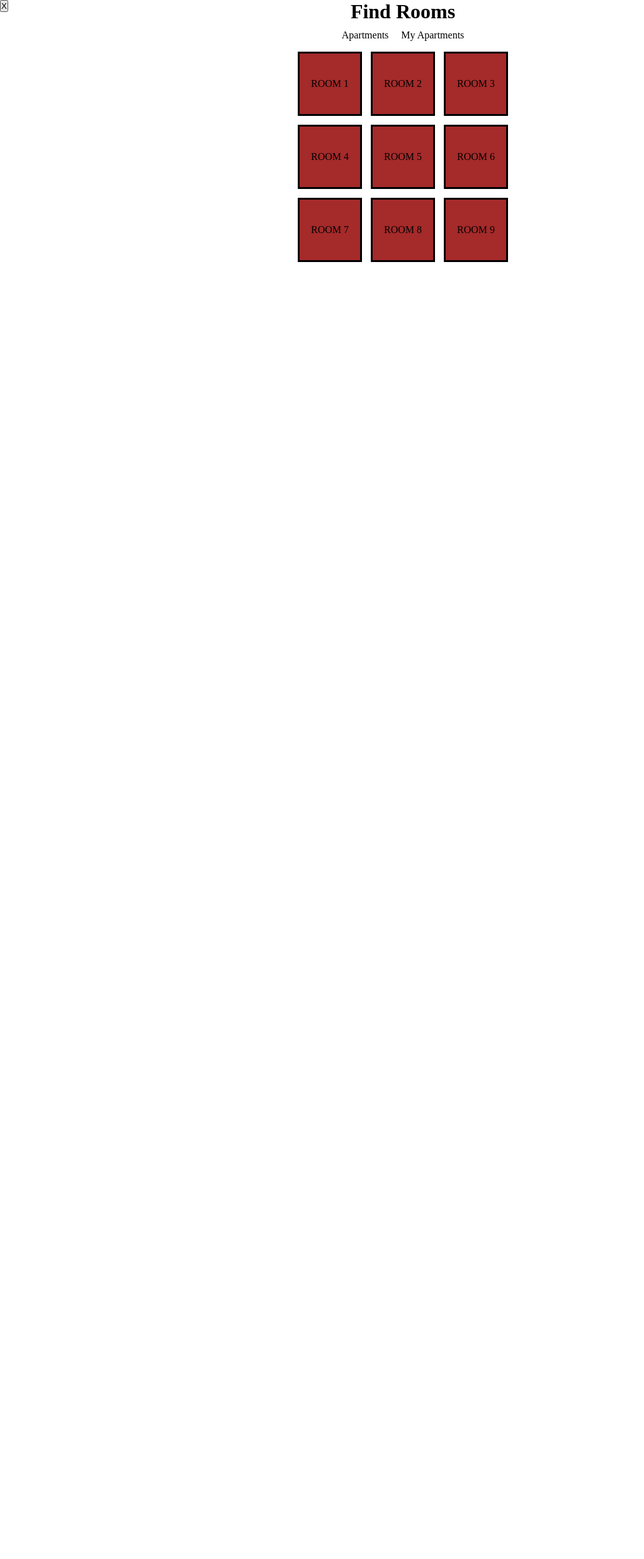
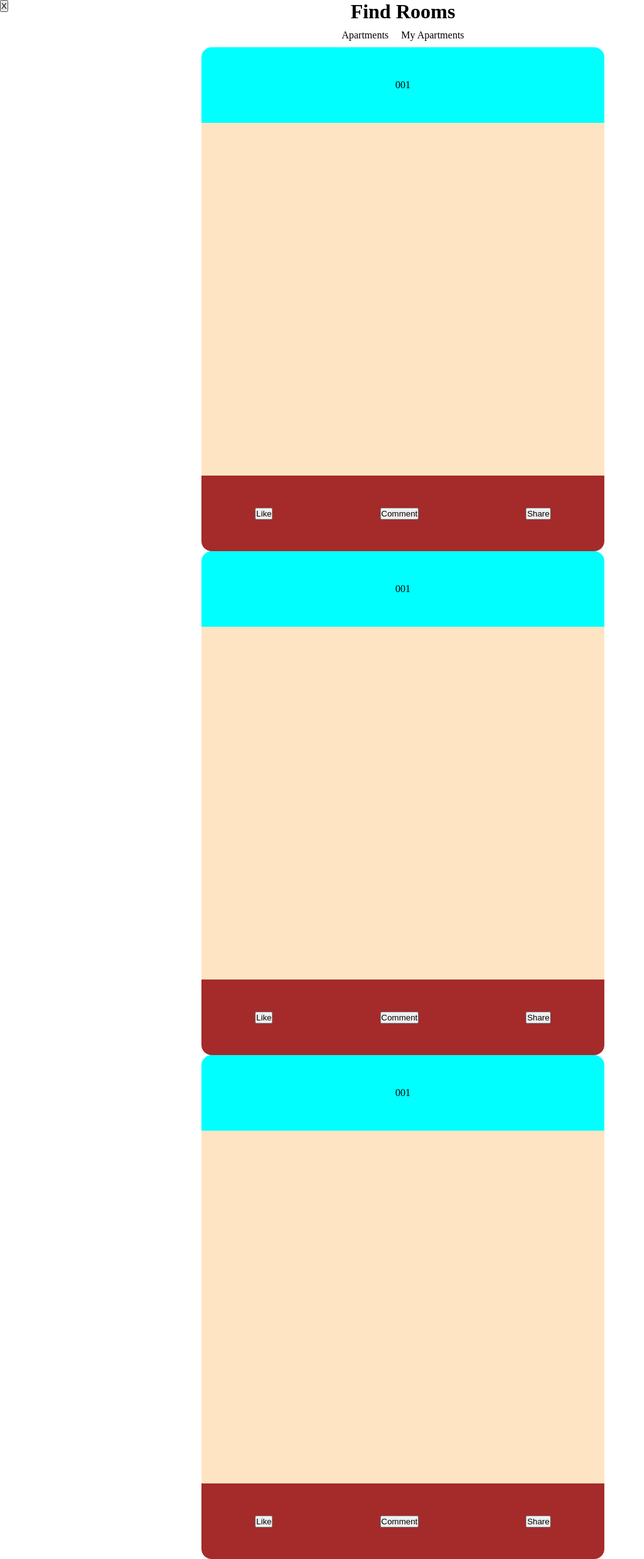
Before and after one commit to carlo-baron/Apartment-for-Rants, a PHP site: page /main.html in a window 1280 px wide. Shown: the whole page at 63% size, without its empty margins (0-1023 px from the left). Before the commit the page ends 416 px from the top, so only its background shows below. Run offline with PHP 8.4, Linux system fonts and the light colour scheme.

Commit message:
Changed the format of a post

```diff
--- a/BLOG MAKER/main.css
+++ b/BLOG MAKER/main.css
@@ -1,8 +1,14 @@
+html, body {
+    height: 100%;
+    margin: 0;
+    padding: 0;
+}
+
 h1{
     text-align: center;
 }
 
-button{
+#logout-button{
     position: absolute;
 }
 
@@ -17,19 +23,42 @@ button{
     color: inherit;
 }
 
-#apartment{
-    display: grid;
-    grid-template-columns: auto auto auto;
+#apartments{
+    display: flex;
     justify-content: center;
+    height: 100%;
 }
 
-#apartment div{
-    margin: 10px;
+#posts-container{
+    width: 50vw;
+    height: 100%;
+}
+
+.post-body{
+    height: 100%;
+    width: 100%;
+    border-radius: 1rem;
+    overflow: hidden;
+}
+
+.post-head{
+    height: 15%;
     display: flex;
-    background-color: brown;
-    width: 1in;
-    height: 1in;
-    outline-style: solid;
     justify-content: center;
     align-items: center;
+    background-color: aqua;
 }
+
+.post-content{
+    background-color: bisque;
+    height: 70%;
+}
+
+.post-interactions{
+    height: 15%;
+    width: 100%;
+    background-color: brown;
+    display: flex;
+    justify-content: space-around;
+    align-items: center;
+}
--- a/BLOG MAKER/main.html
+++ b/BLOG MAKER/main.html
@@ -9,42 +9,49 @@
 </head>
 <body>
     <form action="index.html">
-        <button type="submit">X</button>
+        <button id="logout-button" type="submit">X</button>
     </form>
     <h1>Find Rooms</h1>
     <section id="tabs">
         <a href="main.html">Apartments</a>
         <a href="my-apartment.html">My Apartments</a>
     </section>
-    <section id="apartment">
-        <div class="rooms">
-            <p></p>
+    <section id="apartments">
+        <div id="posts-container">
+            <div class="post-body">
+                <div class="post-head">
+                    <div class="post-number">001</div>
                 </div>
-        <div class="rooms">
-            <p></p>
+                <div class="post-content"></div>
+                <div class="post-interactions">
+                    <button>Like</button>
+                    <button>Comment</button>
+                    <button>Share</button>
                 </div>
-        <div class="rooms">
-            <p></p>
             </div>
-        <div class="rooms">
-            <p></p>
+            <div class="post-body">
+                <div class="post-head">
+                    <div class="post-number">001</div>
                 </div>
-        <div class="rooms">
-            <p></p>
+                <div class="post-content"></div>
+                <div class="post-interactions">
+                    <button>Like</button>
+                    <button>Comment</button>
+                    <button>Share</button>
                 </div>
-        <div class="rooms">
-            <p></p>
             </div>
-        <div class="rooms">
-            <p></p>
+            <div class="post-body">
+                <div class="post-head">
+                    <div class="post-number">001</div>
                 </div>
-        <div class="rooms">
-            <p></p>
+                <div class="post-content"></div>
+                <div class="post-interactions">
+                    <button>Like</button>
+                    <button>Comment</button>
+                    <button>Share</button>
                 </div>
-        <div class="rooms">
-            <p></p>
             </div>
-
+        </div>
     </section>
     <script src="main.js"></script>
 </body>
```
Lines whose indentation alone changed are shown as unchanged.
